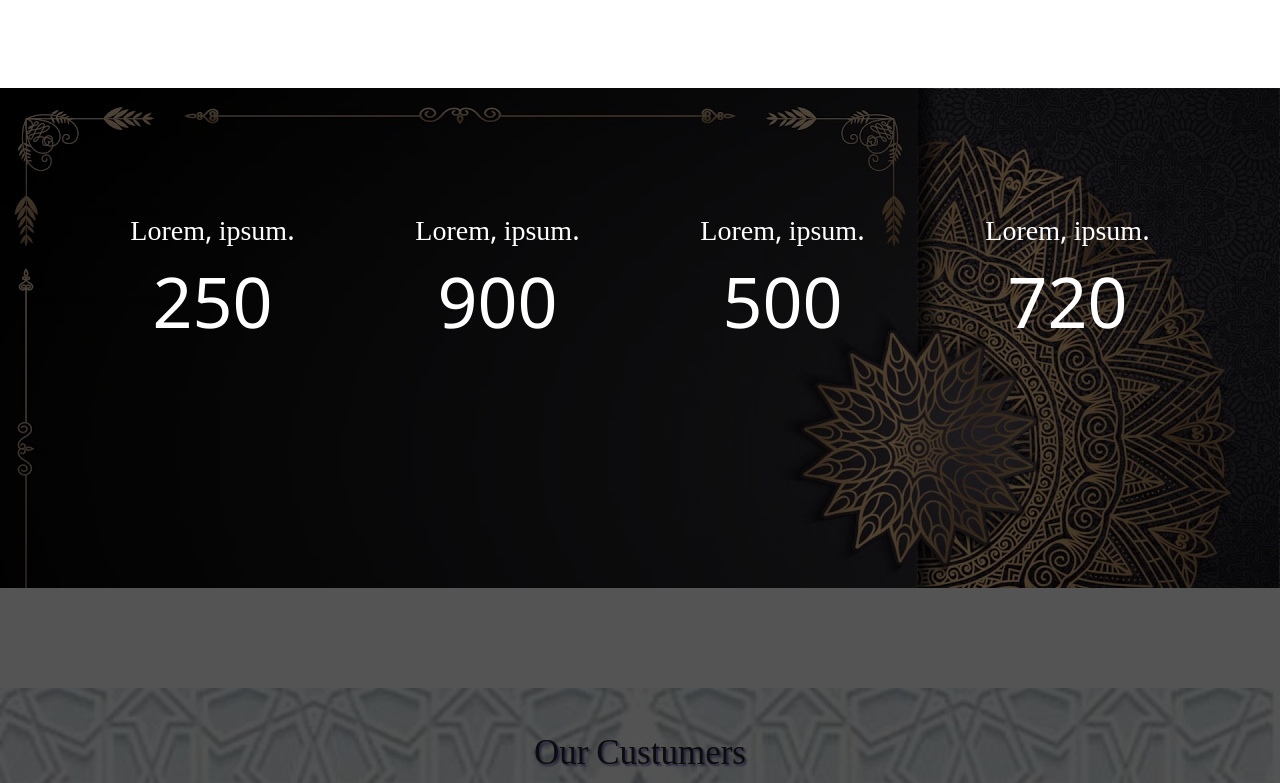
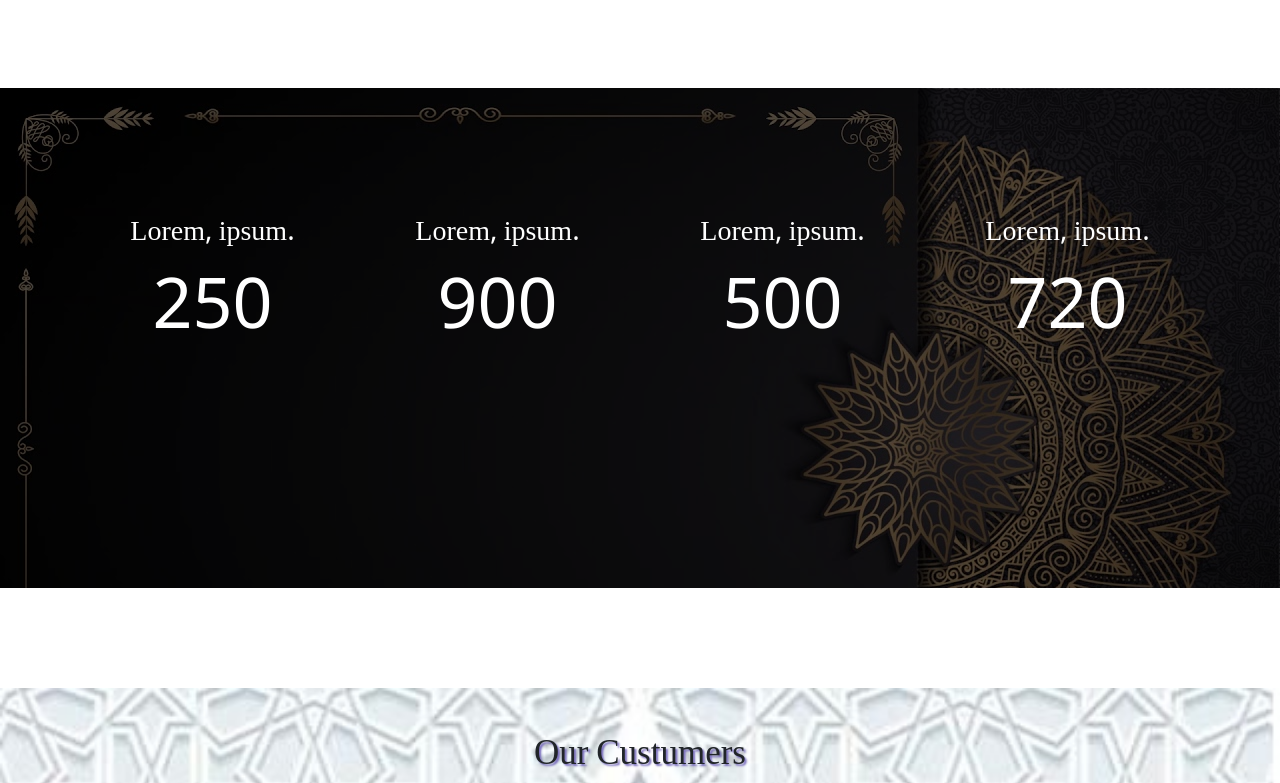
Before and after one commit to SaharAlami/-, a plain HTML site: page index.html in a window 1280 px wide. Shown: the part 1822-2605 px from the top of the page. Drawn offline with nearby package versions, Linux system fonts and the light colour scheme.

Commit message:
Update style.css

```diff
--- a/css/style.css
+++ b/css/style.css
@@ -90,13 +90,14 @@ body {
     background-image: url(../images/الخلفية/2.jpg);
     background-size: cover;
     background-attachment: fixed;
+    position: relative;
 }
 .statistic .overlay {
     padding-top: 130px;
     background-color: rgba(0, 0, 0, 0.671);
     width: 100%;
-    height: 98%;
-    overflow: auto;
+    height: 100%;
+    overflow: hidden;
 }
 .statistic .overlay h3 {
     color: white;
```
